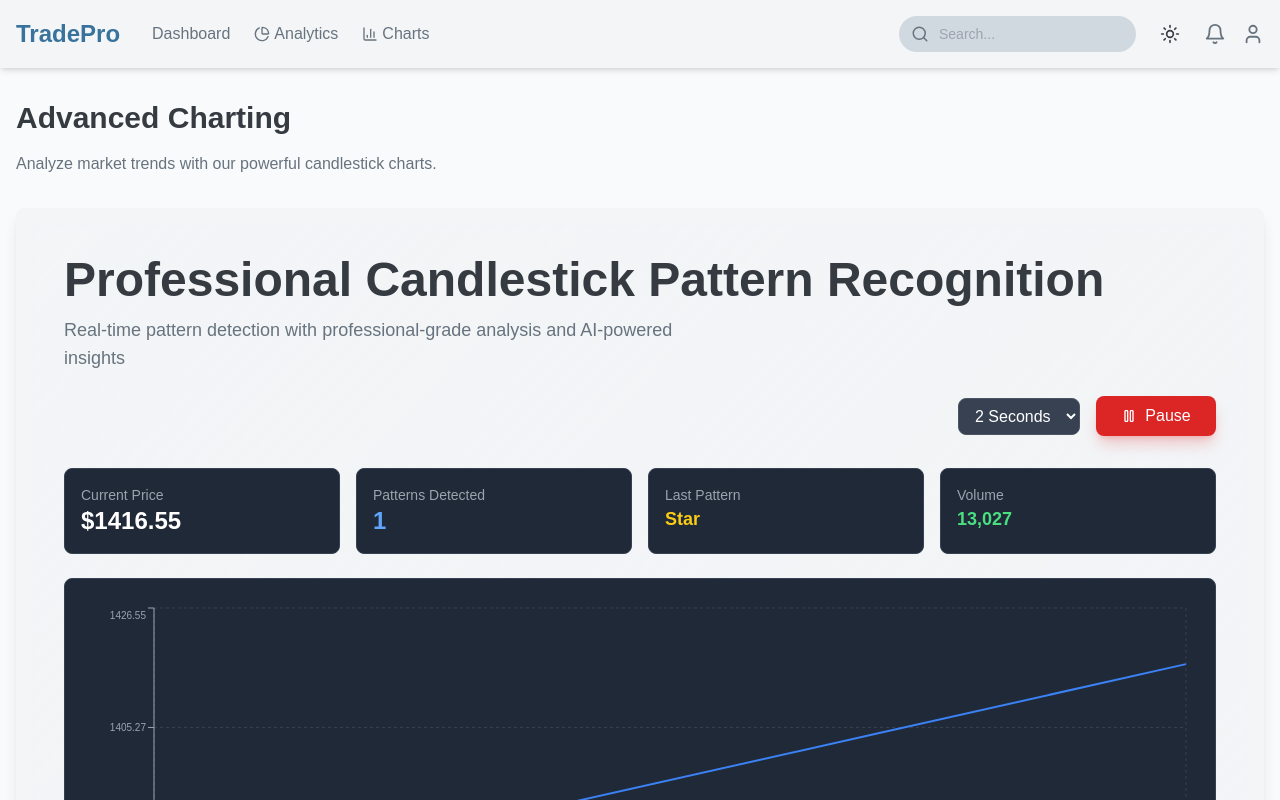
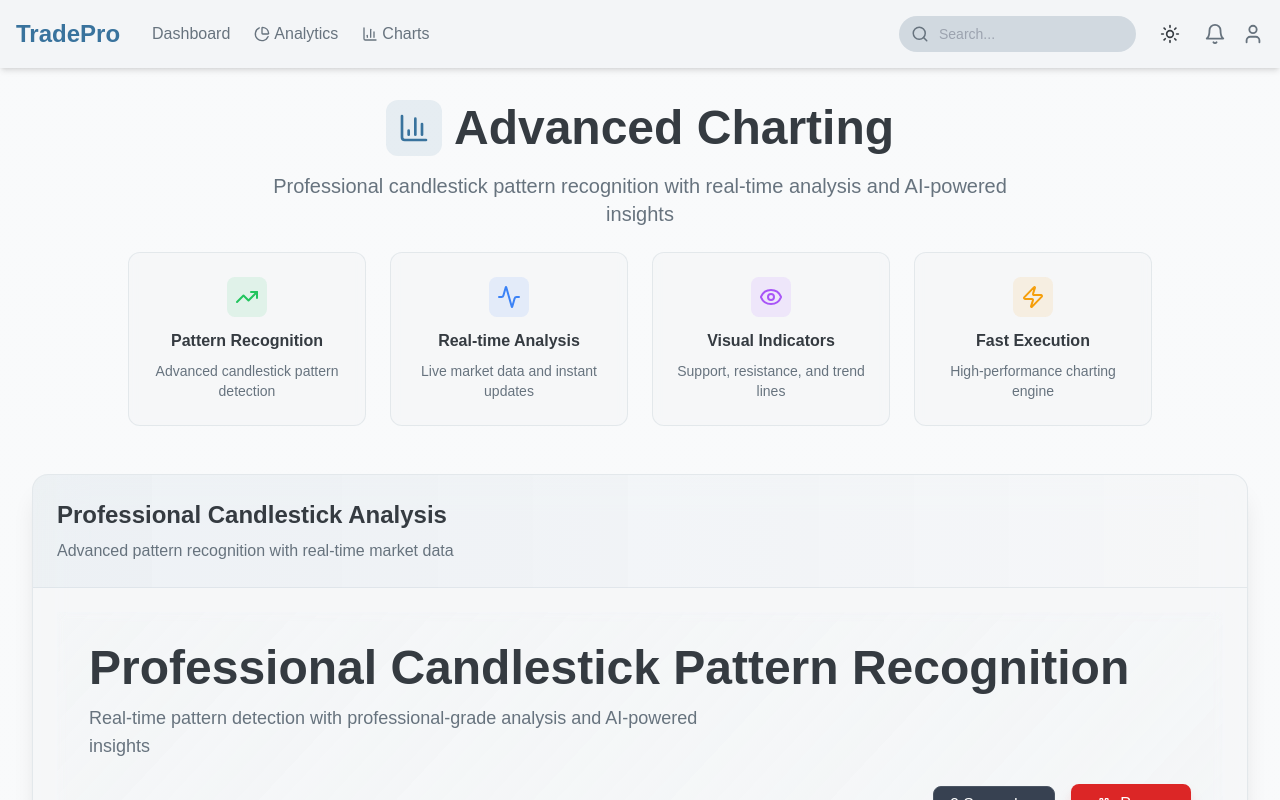
Before and after one commit to YashPalav-26/TradePro, a Next.js app: page /candlestick-chart in a window 1280 px wide. Shown: the top 800 px of the page. Built offline with nearby package versions, Linux system fonts and the light colour scheme.

Commit message:
UI updations on /candlestick-chart pg

```diff
--- a/src/app/candlestick-chart/page.tsx
+++ b/src/app/candlestick-chart/page.tsx
@@ -1,16 +1,99 @@
 import CandlestickChart from "@/components/CandlestickChart";
 import Header from "@/components/Header";
+import { motion } from "framer-motion";
+import { BarChart3, TrendingUp, Activity, Eye, Zap } from "lucide-react";
 
 export default function CandlestickChartPage() {
   return (
-    <div className="bg-background min-h-screen">
+    <div className="bg-gradient-to-br from-background via-background to-background/95 min-h-screen">
       <Header />
-      <main className="container mx-auto px-4 py-8">
-        <h1 className="text-3xl font-bold text-foreground mb-4">Advanced Charting</h1>
-        <p className="text-muted-foreground mb-8">Analyze market trends with our powerful candlestick charts.</p>
-        <div className="bg-card p-4 rounded-lg shadow-lg">
-          <CandlestickChart />
-        </div>
+      <main className="container mx-auto px-4 sm:px-6 lg:px-8 py-8">
+        {/* Hero Section */}
+        <motion.div
+          className="text-center mb-12"
+          initial={{ opacity: 0, y: 20 }}
+          animate={{ opacity: 1, y: 0 }}
+          transition={{ duration: 0.6 }}
+        >
+          <div className="flex items-center justify-center gap-3 mb-4">
+            <div className="p-3 bg-primary/10 rounded-xl">
+              <BarChart3 className="text-primary w-8 h-8" />
+            </div>
+            <h1 className="text-4xl sm:text-5xl font-bold text-foreground">
+              Advanced Charting
+            </h1>
+          </div>
+          <p className="text-xl text-muted-foreground mb-6 max-w-3xl mx-auto">
+            Professional candlestick pattern recognition with real-time analysis and AI-powered insights
+          </p>
+
+          {/* Feature Highlights */}
+          <div className="grid grid-cols-1 sm:grid-cols-2 lg:grid-cols-4 gap-6 max-w-5xl mx-auto">
+            <motion.div
+              className="bg-card/60 backdrop-blur-sm p-6 rounded-xl border border-border/50"
+              whileHover={{ scale: 1.05, y: -5 }}
+              transition={{ duration: 0.3 }}
+            >
+              <div className="p-2 bg-green-500/10 rounded-lg w-fit mx-auto mb-3">
+                <TrendingUp className="text-green-500 w-6 h-6" />
+              </div>
+              <h3 className="font-semibold text-foreground mb-2">Pattern Recognition</h3>
+              <p className="text-sm text-muted-foreground">Advanced candlestick pattern detection</p>
+            </motion.div>
+
+            <motion.div
+              className="bg-card/60 backdrop-blur-sm p-6 rounded-xl border border-border/50"
+              whileHover={{ scale: 1.05, y: -5 }}
+              transition={{ duration: 0.3, delay: 0.1 }}
+            >
+              <div className="p-2 bg-blue-500/10 rounded-lg w-fit mx-auto mb-3">
+                <Activity className="text-blue-500 w-6 h-6" />
+              </div>
+              <h3 className="font-semibold text-foreground mb-2">Real-time Analysis</h3>
+              <p className="text-sm text-muted-foreground">Live market data and instant updates</p>
+            </motion.div>
+
+            <motion.div
+              className="bg-card/60 backdrop-blur-sm p-6 rounded-xl border border-border/50"
+              whileHover={{ scale: 1.05, y: -5 }}
+              transition={{ duration: 0.3, delay: 0.2 }}
+            >
+              <div className="p-2 bg-purple-500/10 rounded-lg w-fit mx-auto mb-3">
+                <Eye className="text-purple-500 w-6 h-6" />
+              </div>
+              <h3 className="font-semibold text-foreground mb-2">Visual Indicators</h3>
+              <p className="text-sm text-muted-foreground">Support, resistance, and trend lines</p>
+            </motion.div>
+
+            <motion.div
+              className="bg-card/60 backdrop-blur-sm p-6 rounded-xl border border-border/50"
+              whileHover={{ scale: 1.05, y: -5 }}
+              transition={{ duration: 0.3, delay: 0.3 }}
+            >
+              <div className="p-2 bg-amber-500/10 rounded-lg w-fit mx-auto mb-3">
+                <Zap className="text-amber-500 w-6 h-6" />
+              </div>
+              <h3 className="font-semibold text-foreground mb-2">Fast Execution</h3>
+              <p className="text-sm text-muted-foreground">High-performance charting engine</p>
+            </motion.div>
+          </div>
+        </motion.div>
+
+        {/* Chart Dashboard */}
+        <motion.div
+          className="bg-card/60 backdrop-blur-xl rounded-2xl border border-border/50 shadow-xl overflow-hidden"
+          initial={{ opacity: 0, y: 20 }}
+          animate={{ opacity: 1, y: 0 }}
+          transition={{ duration: 0.6, delay: 0.4 }}
+        >
+          <div className="p-6 border-b border-border/50 bg-gradient-to-r from-primary/5 to-transparent">
+            <h2 className="text-2xl font-bold text-foreground mb-2">Professional Candlestick Analysis</h2>
+            <p className="text-muted-foreground">Advanced pattern recognition with real-time market data</p>
+          </div>
+          <div className="p-6">
+            <CandlestickChart />
+          </div>
+        </motion.div>
       </main>
     </div>
   );
```
